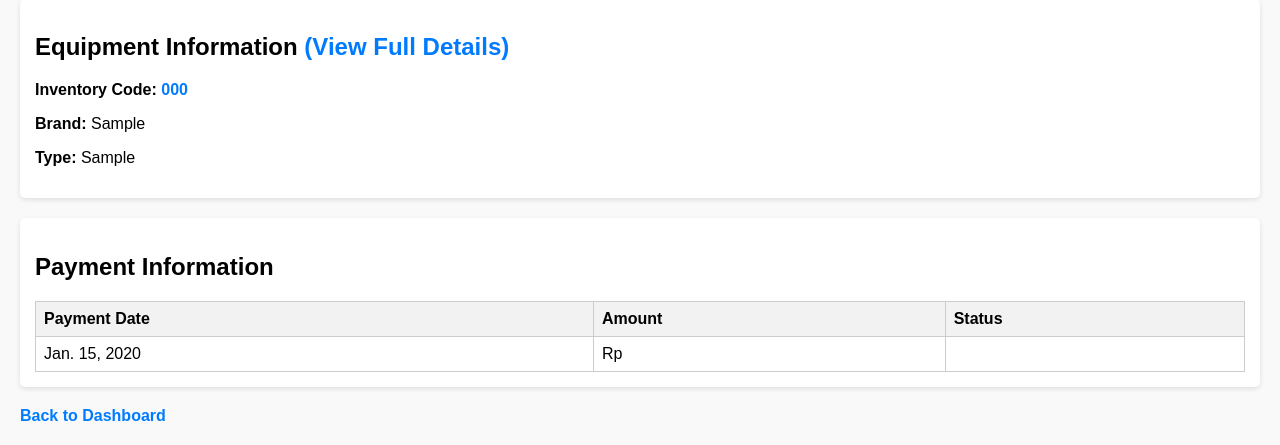
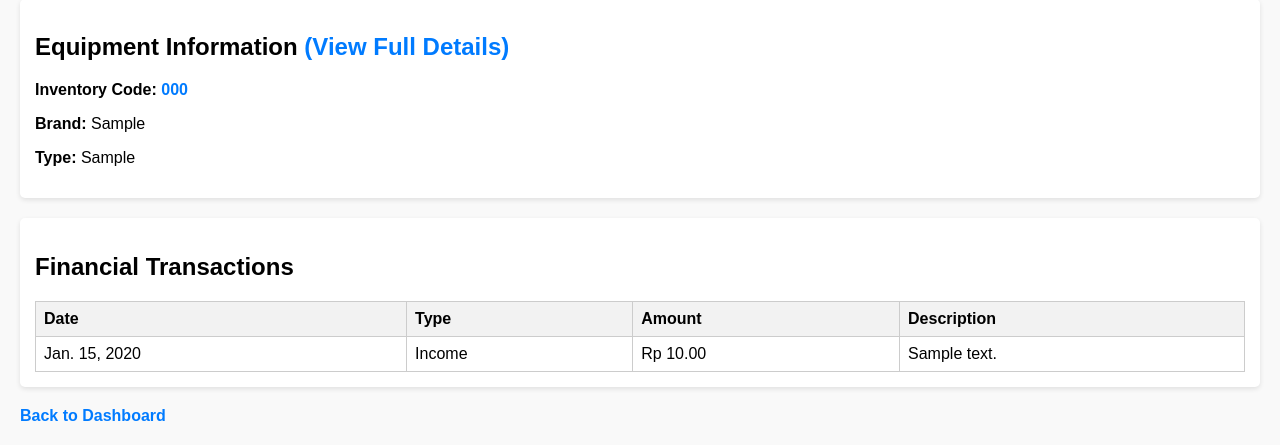
Before and after one commit to nayarachmi/dashboard-inventory, a Django app: page /rental/1/ in a window 1280 px wide. Shown: the part 685-1130 px from the top of the page. Run offline with Django 5.2, Linux system fonts and the light colour scheme; tables that the repository leaves empty hold one stand-in row (values such as "Sample post").

Commit message:
some edit again

```diff
--- a/inventory/forms.py
+++ b/inventory/forms.py
@@ -13,7 +13,7 @@
             'id': self.id,
             'monthly_rental_price':
 
-float(self.monthly_rental_price)
+            float(self.monthly_rental_price)
         }
 
 class OwnerForm(forms.ModelForm):
--- a/inventory/models.py
+++ b/inventory/models.py
@@ -46,7 +46,16 @@
     def __str__(self):
         return f"{self.brand} - {self.inventory_code}"
 
-    from django.db import models
+    def is_available(self):
+        return self.position == 'available'
+
+    def is_currently_rented(self):
+        current_date = timezone.now().date()
+        return Rental.objects.filter(
+            equipment=self,
+            start_date__lte=current_date,
+            end_date__gte=current_date
+        ).exists()
 
 from django.db import models
 
--- a/inventory/templates/inventory/dashboard.html
+++ b/inventory/templates/inventory/dashboard.html
@@ -148,6 +148,7 @@
 
 
 <body>
+
     <header>
         <h1>Inventory Dashboard</h1>
     </header>
@@ -374,6 +375,7 @@
     margin-bottom: 15px;
 }
 </style>
+
 
     <main>
         <div class="navbar">
--- a/inventory/templates/inventory/rental_detail.html
+++ b/inventory/templates/inventory/rental_detail.html
@@ -74,6 +74,51 @@
         }
 
     </style>
+    <style>
+        /* ... (existing styles) ... */
+
+        .financial-info {
+            background-color: #fff;
+            padding: 15px;
+            margin-bottom: 20px;
+            border-radius: 5px;
+            box-shadow: 0 2px 5px rgba(0, 0, 0, 0.1);
+        }
+
+        .transaction-badge {
+            display: inline-block;
+            padding: 3px 8px;
+            border-radius: 3px;
+            font-size: 12px;
+            font-weight: bold;
+        }
+
+        .transaction-badge.income {
+            background-color: #28a745;
+            color: white;
+        }
+
+        .transaction-badge.expense {
+            background-color: #dc3545;
+            color: white;
+        }
+
+        .status-badge.upcoming {
+            background-color: #ffc107;
+            color: #000;
+        }
+
+        .status-badge.active {
+            background-color: #28a745;
+            color: white;
+        }
+
+        .status-badge.completed {
+            background-color: #6c757d;
+            color: white;
+        }
+    </style>
+
 
 </head>
 <body>
@@ -110,35 +155,39 @@
             <p><strong>Serial Number:</strong> {{ rental.equipment.serial_number }}</p>
         {% endif %}
     </div>
+    <!-- ... (existing code) ... -->
 
-    <div class="payment-info">
-        <h2>Payment Information</h2>
+    <div class="financial-info">
+        <h2>Financial Transactions</h2>
         <table>
             <thead>
                 <tr>
-                    <th>Payment Date</th>
+                    <th>Date</th>
+                    <th>Type</th>
                     <th>Amount</th>
-                    <th>Status</th>
+                    <th>Description</th>
                 </tr>
             </thead>
             <tbody>
-                {% for payment in rental.payments.all %}
+                {% for transaction in rental.financial_transactions.all %}
                     <tr>
-                        <td>{{ payment.payment_date }}</td>
-                        <td>Rp {{ payment.amount }}</td>
-                        <td>{{ payment.get_status_display }}</td>
+                        <td>{{ transaction.date }}</td>
+                        <td>
+                            <span class="badge badge-{{ transaction.transaction_type }}">
+                                {{ transaction.get_transaction_type_display }}
+                            </span>
+                        </td>
+                        <td>Rp {{ transaction.amount }}</td>
+                        <td>{{ transaction.description }}</td>
                     </tr>
                 {% empty %}
                     <tr>
-                        <td colspan="3" style="text-align: center;">No payment records available.</td>
+                        <td colspan="4" style="text-align: center;">No financial transactions recorded.</td>
                     </tr>
                 {% endfor %}
             </tbody>
         </table>
     </div>
+    <a href="{% url 'dashboard' %}">Back to Dashboard</a>
 
-    <div class="navigation">
-        <a href="{% url 'inventory_dashboard' %}">Back to Dashboard</a>
-    </div>
-</body>
 </html>
--- a/inventory/views.py
+++ b/inventory/views.py
@@ -1,5 +1,7 @@
 from datetime import date, datetime, timezone
 from django.shortcuts import get_object_or_404, render, redirect
+
+from inventory.decorators import admin_required, owner_required
 from .models import Equipment, ExpenseCategory, Owner, Customer, Rental, Transaction
 from .forms import EquipmentForm, OwnerForm, CustomerForm, RentalForm
 from django.utils import timezone
@@ -11,6 +13,7 @@
 from django.db.models import Q
 from django.utils import timezone
 from datetime import timedelta
+
 
 def dashboard_view(request):
     # Inisialisasi queryset dasar
@@ -113,6 +116,7 @@
     return render(request, 'inventory/dashboard.html', context)
 
 # View for adding new equipment
+@owner_required
 def add_equipment_view(request):
     if request.method == 'POST':
         form = EquipmentForm(request.POST)
@@ -134,6 +138,7 @@
         form = OwnerForm()
     return render(request, 'inventory/add_owner.html', {'form': form})
 
+@admin_required
 def add_customer_view(request):
     if request.method == 'POST':
         form = CustomerForm(request.POST, request.FILES)
@@ -213,27 +218,34 @@
 def add_equipment_view(request):
     return add_view(request, EquipmentForm, 'inventory/add_equipment.html', 'dashboard')
 
+@admin_required
 def add_customer_view(request):
     return add_view(request, CustomerForm, 'inventory/add_customer.html', 'dashboard')
 
 def add_owner_view(request):
     return add_view(request, OwnerForm, 'inventory/add_owner.html', 'dashboard')
 
+@admin_required
 def add_rental(request):
     if request.method == "POST":
         form = RentalForm(request.POST)
         if form.is_valid():
             rental = form.save(commit=False)
-            rental.end_date = form.cleaned_data['end_date']
+            equipment = rental.equipment
 
-            # Temukan equipment yang disewa dan ubah posisinya menjadi 'sewa'
-            equipment = rental.equipment
-            equipment.position = 'Disewa'
+            # Double check availability
+            if not equipment.is_available():
+                messages.error(request, f"Equipment {equipment.inventory_code} tidak tersedia untuk disewa")
+                return render(request, 'inventory/add_rental.html', {'form': form})
+
+            # Update equipment status
+            equipment.position = 'rented'
             equipment.customer = rental.customer
             equipment.save()
 
             rental.save()
-            # Buat objek FinancialTransaction untuk mencatat pendapatan rental
+
+            # Buat transaksi finansial
             FinancialTransaction.objects.create(
                 date=rental.start_date,
                 transaction_type='income',
@@ -243,14 +255,31 @@
                 customer=rental.customer,
                 equipment=equipment
             )
+
+            messages.success(request, "Rental berhasil ditambahkan")
             return redirect('dashboard')
     else:
         form = RentalForm()
-    return render(request, 'inventory/add_rental.html', {'form': form})
+
+    return render(request, 'inventory/add_rental.html', {
+        'form': form,
+        'available_equipment': Equipment.objects.filter(position='available')
+    })
 
 def rental_detail(request, rental_id):
-    rental = get_object_or_404(Rental, id=rental_id)
-    return render(request, 'inventory/rental_detail.html', {'rental': rental})
+    rental = get_object_or_404(Rental.objects.select_related(
+        'customer',
+        'equipment'
+    ).prefetch_related(
+        'financial_transactions',
+        'payments'
+    ), id=rental_id)
+
+    context = {
+        'rental': rental,
+        'financial_transactions': rental.financial_transactions.all().order_by('-date'),
+    }
+    return render(request, 'inventory/rental_detail.html', context)
 
 
 def edit_rental(request, id):
--- a/inventory_dashboard/settings.py
+++ b/inventory_dashboard/settings.py
@@ -39,6 +39,7 @@
     'django.contrib.messages',
     'django.contrib.staticfiles',
     'inventory',
+    'inventory_dashboard',
 ]
 
 MIDDLEWARE = [
@@ -128,3 +129,5 @@
 
 MEDIA_URL = '/media/'
 MEDIA_ROOT = os.path.join(BASE_DIR, 'media')
+
+# AUTH_USER_MODEL = 'inventory_dashboard.CustomUser'
```
Also changed, not shown: inventory/decorators.py (added, +23 -0 lines), inventory/templates/inventory/add_rental.html (+14 -2 lines), inventory/migrations/0020_customuser.py (added).
